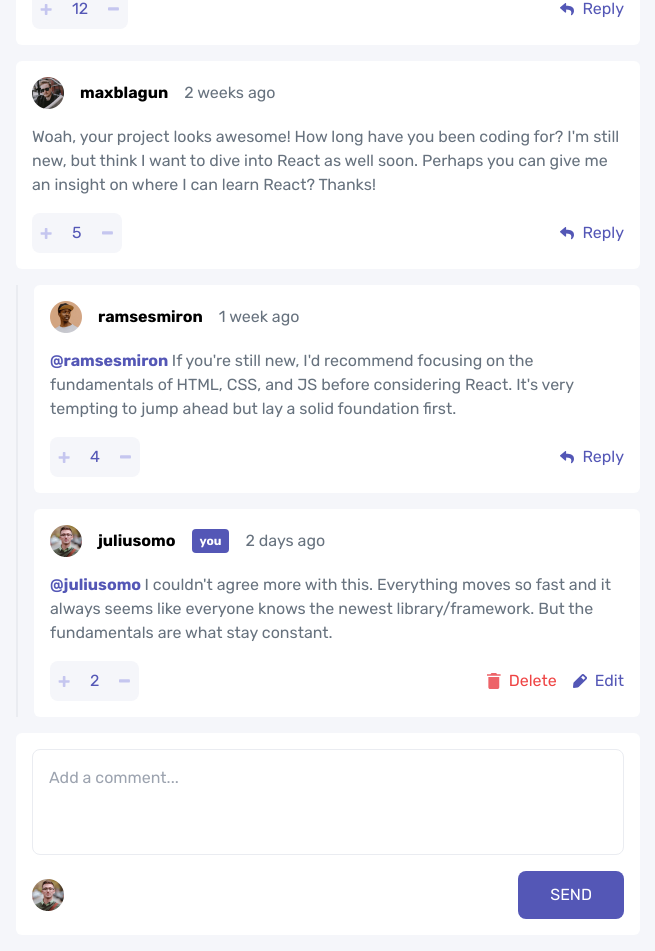
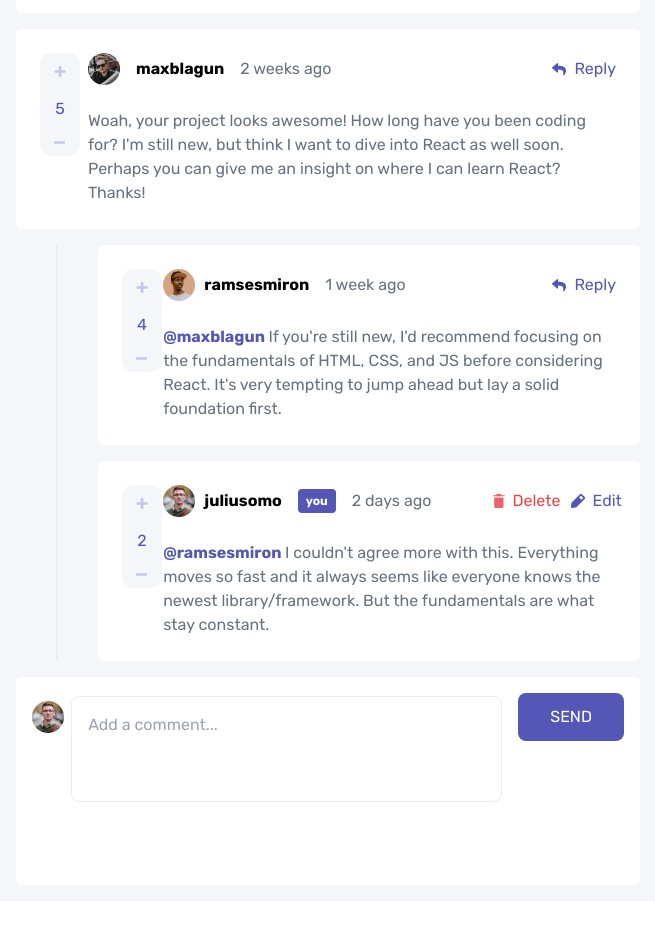
Before and after one commit to dotmanki/interactive-comments, a Next.js app: page / in a window 1280 px wide. Shown: the part 195-1146 px from the top of the page, without its empty margins (312-967 px from the left). After the commit the page ends 1096 px from the top, so only its background shows below. Built offline with nearby package versions, Linux system fonts and the light colour scheme.

Commit message:
style: implement grid layout

```diff
--- a/src/app/components/Comment.tsx
+++ b/src/app/components/Comment.tsx
@@ -9,6 +9,7 @@ import iconEdit from '@public/images/icon-edit.svg'
 
 interface Props extends Comment {
   isReply?: boolean
+  replyingTo?: string
 }
 
 const CommentComponent = ({
@@ -18,18 +19,20 @@ const CommentComponent = ({
   score,
   replies,
   isReply = false,
+  replyingTo,
 }: Props) => {
   const isYourComment = user.username === 'juliusomo'
   return (
     <>
-      <div className='flex flex-col gap-4 p-4 bg-white rounded-md'>
-        <div className='flex gap-4 items-center'>
+      <div className='grid grid-cols-12 gap-y-4 items-center p-4 bg-white rounded-md lg:p-6 lg:gap-y-6'>
         <Image
           alt='profile photo'
           src={user.image.webp.substring(1)}
           width={32}
           height={32}
+          className='col-span-2 lg:col-start-2 lg:row-start-1'
         />
+        <div className='col-span-10 flex gap-4 lg:col-start-3 lg:row-start-1 lg:col-end-10'>
           <span className='font-bold'>{user.username}</span>
           {isYourComment && (
             <span className='text-white bg-primary rounded py-1 px-2 font-bold text-xs'>
@@ -38,21 +41,28 @@ const CommentComponent = ({
           )}
           <span className='text-grayishBlue'>{createdAt}</span>
         </div>
-        <p className='text-grayishBlue'>
+
+        <p className='text-grayishBlue col-span-12 lg:row-start-2'>
           {isReply && (
-            <span className='text-primary font-bold'>@{user.username} </span>
+            <span className='text-primary font-bold'>@{replyingTo} </span>
           )}
           {content}
         </p>
-        <div className='flex justify-between'>
+        <div
+          className={`col-span-${
+            isYourComment ? 6 : 10
+          } lg:col-start-1 lg:row-start-1 lg:col-span-1 lg:row-span-2 lg:self-start`}
+        >
           <Score score={score} />
+        </div>
+
         {!isYourComment ? (
-            <button className='text-primary flex gap-2 items-center'>
+          <button className='text-primary flex gap-2 items-center justify-self-end lg:row-start-1 lg:col-span-3'>
             <Image alt='icon reply' src={iconReply} width={14} height={13} />
             Reply
           </button>
         ) : (
-            <div className='flex gap-4'>
+          <div className='flex gap-4 col-span-6 justify-self-end lg:row-start-1'>
             <button className='text-red-500 flex gap-2 items-center'>
               <Image
                 alt='icon delete'
@@ -63,20 +73,14 @@ const CommentComponent = ({
               Delete
             </button>
             <button className='text-primary flex gap-2 items-center'>
-                <Image
-                  alt='icon delete'
-                  src={iconEdit}
-                  width={14}
-                  height={13}
-                />
+              <Image alt='icon delete' src={iconEdit} width={14} height={13} />
               Edit
             </button>
           </div>
         )}
       </div>
-      </div>
       {!!replies && replies.length > 0 && (
-        <div className='border-transparent border-l-lightGrey border-l-2 flex flex-col gap-4'>
+        <div className='border-transparent border-l-lightGrey border-l-2 flex flex-col gap-4 lg:ml-10'>
           {replies.map((reply) => (
             <Reply key={reply.id} {...reply} />
           ))}
--- a/src/app/components/InputComment.tsx
+++ b/src/app/components/InputComment.tsx
@@ -3,24 +3,23 @@ import React from 'react'
 
 const InputComment = ({ profile }: { profile: string }) => {
   return (
-    <div className='flex flex-col gap-4 p-4 bg-white rounded-md'>
+    <div className='grid p-4 bg-white rounded-md grid-cols-12 grid-rows-3 items-center gap-y-4 lg:gap-x-4'>
       <textarea
         name='comment'
-        className='border-lightGrey border rounded-lg p-4 resize-none'
+        className='border-lightGrey border rounded-lg p-4 resize-none col-span-12 row-span-2 lg:row-start-1 lg:col-start-2'
         placeholder='Add a comment...'
         rows={3}
       ></textarea>
-      <div className='flex justify-between items-center'>
       <Image
         alt='profile photo'
         src={profile.substring(1)}
         width={32}
         height={32}
+        className='col-span-2 lg:row-start-1 lg:col-start-1'
       />
-        <button className='bg-primary text-white rounded-lg py-3 px-8'>
+      <button className='bg-primary text-white rounded-lg py-3 px-8 col-span-4 h-12 col-start-9 lg:row-start-1 lg:col-span-2'>
         SEND
       </button>
-      </div>
     </div>
   )
 }
--- a/src/app/components/Reply.tsx
+++ b/src/app/components/Reply.tsx
@@ -4,7 +4,7 @@ import { Reply } from '../models/reply'
 
 const Reply = ({ ...props }: Reply) => {
   return (
-    <div className='pl-4'>
+    <div className='pl-4 lg:pl-10'>
       <CommentComponent isReply {...props} replies={null} />
     </div>
   )
--- a/src/app/components/Score.tsx
+++ b/src/app/components/Score.tsx
@@ -5,7 +5,7 @@ import iconMinus from '@public/images/icon-minus.svg'
 
 const Score = ({ score }: { score: number }) => {
   return (
-    <div className='flex gap-5 items-center text-primary rounded-lg bg-veryLightGrey p-2'>
+    <div className=' w-fit flex gap-5 items-center text-primary rounded-xl bg-veryLightGrey p-2 lg:flex-col lg:w-10 lg:py-3'>
       <Image alt='icon plus' src={iconPlus} width={12} height={12} />
       <span className='text-primary'>{score}</span>
       <Image alt='icon minus' src={iconMinus} width={12} height={12} />
```
Lines whose indentation alone changed are shown as unchanged.
